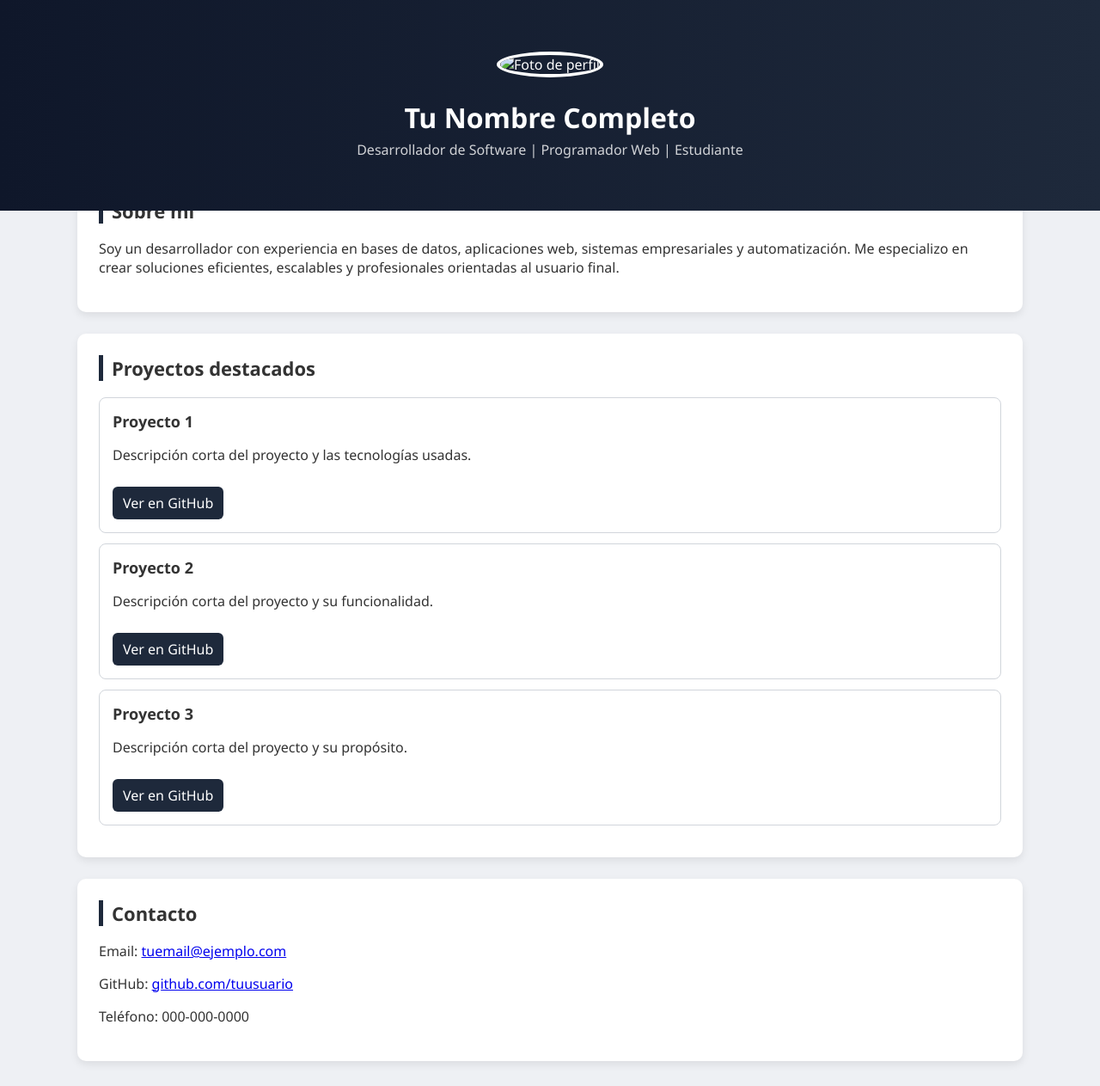
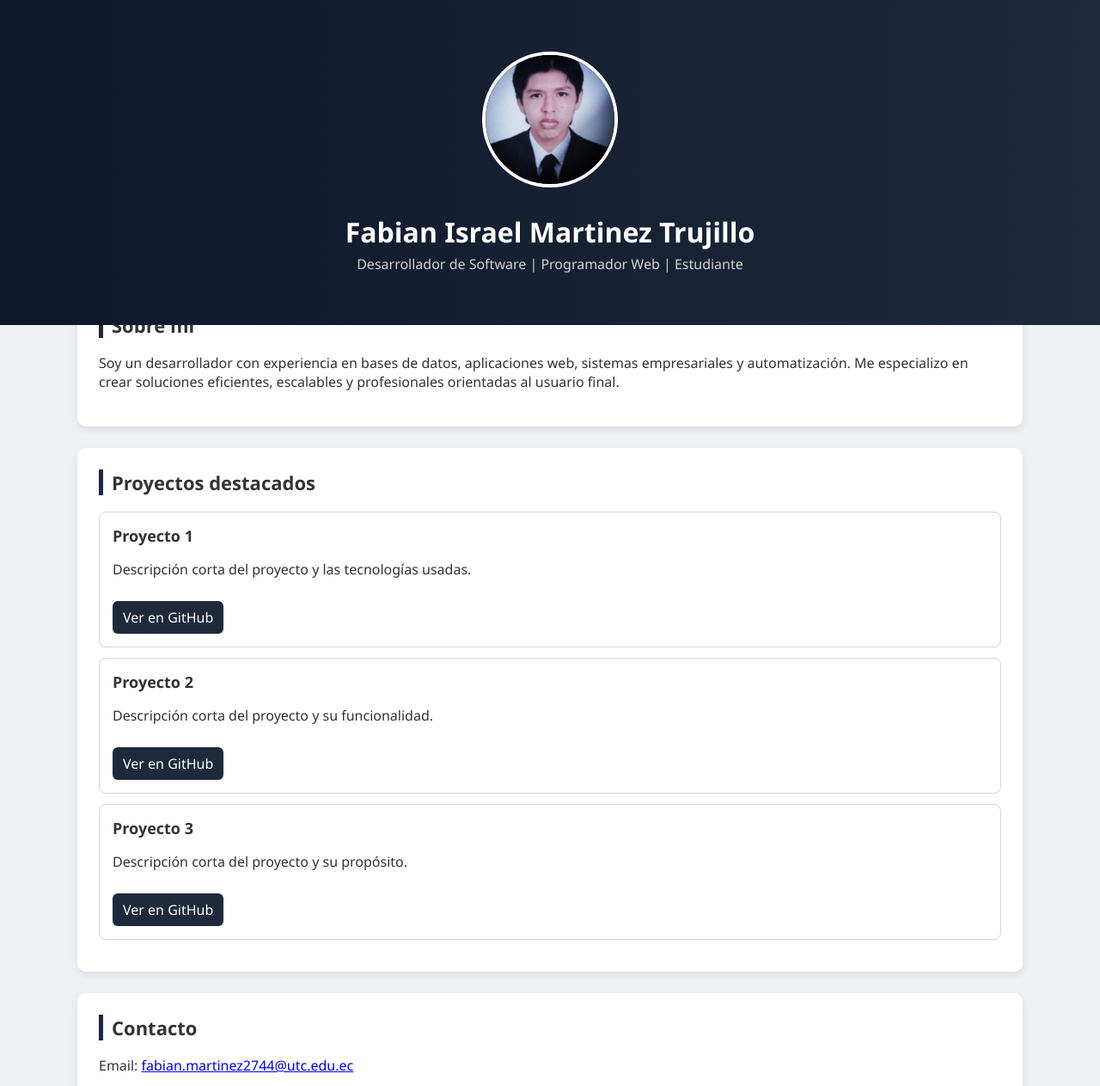
Before and after one commit to Fabian155/Fabian155.github.io, a plain HTML site: page index.html in a window 1280 px wide. Shown: the top 1263 px of the page at 86% size. Drawn offline with Linux system fonts and the light colour scheme.

Commit message:
Update index.html

```diff
--- a/index.html
+++ b/index.html
@@ -107,9 +107,9 @@
     <!-- HEADER -->
     <div class="header">
         <!-- FOTO PRINCIPAL -->
-        <img src="perfil.jpg" alt="Foto de perfil">
+        <img src="FotoFBI.jpeg" alt="Foto de perfil">
 
-        <h1>Tu Nombre Completo</h1>
+        <h1>Fabian Israel Martinez Trujillo</h1>
         <p>Desarrollador de Software | Programador Web | Estudiante</p>
     </div>
 
@@ -152,7 +152,7 @@
         <!-- CONTACTO -->
         <div class="card">
             <h2>Contacto</h2>
-            <p>Email: <a href="mailto:tuemail@ejemplo.com">tuemail@ejemplo.com</a></p>
+            <p>Email: <a href="mailto:tuemail@ejemplo.com">fabian.martinez2744@utc.edu.ec</a></p>
             <p>GitHub: <a href="https://github.com/tuusuario" target="_blank">github.com/tuusuario</a></p>
             <p>Teléfono: 000-000-0000</p>
         </div>
```
